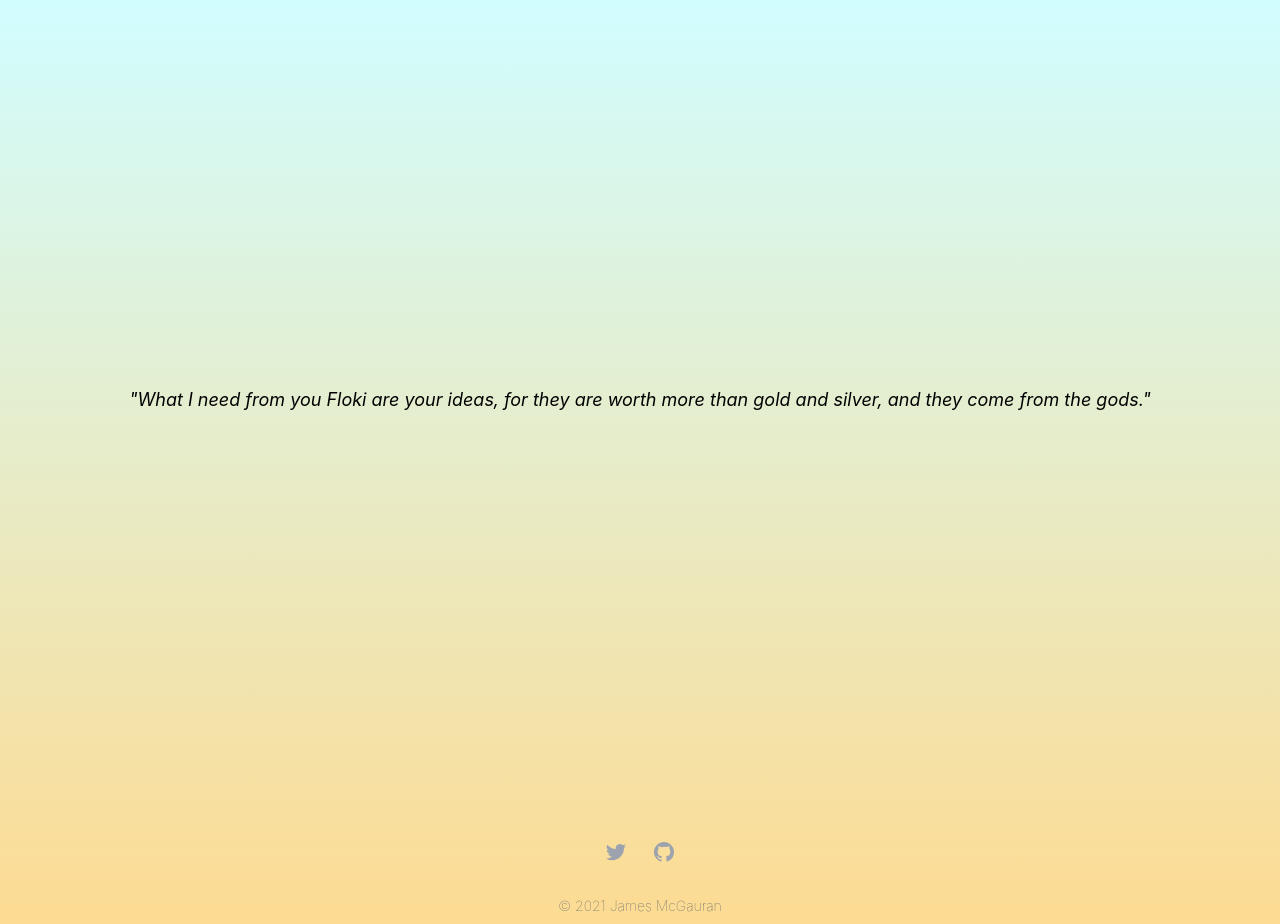
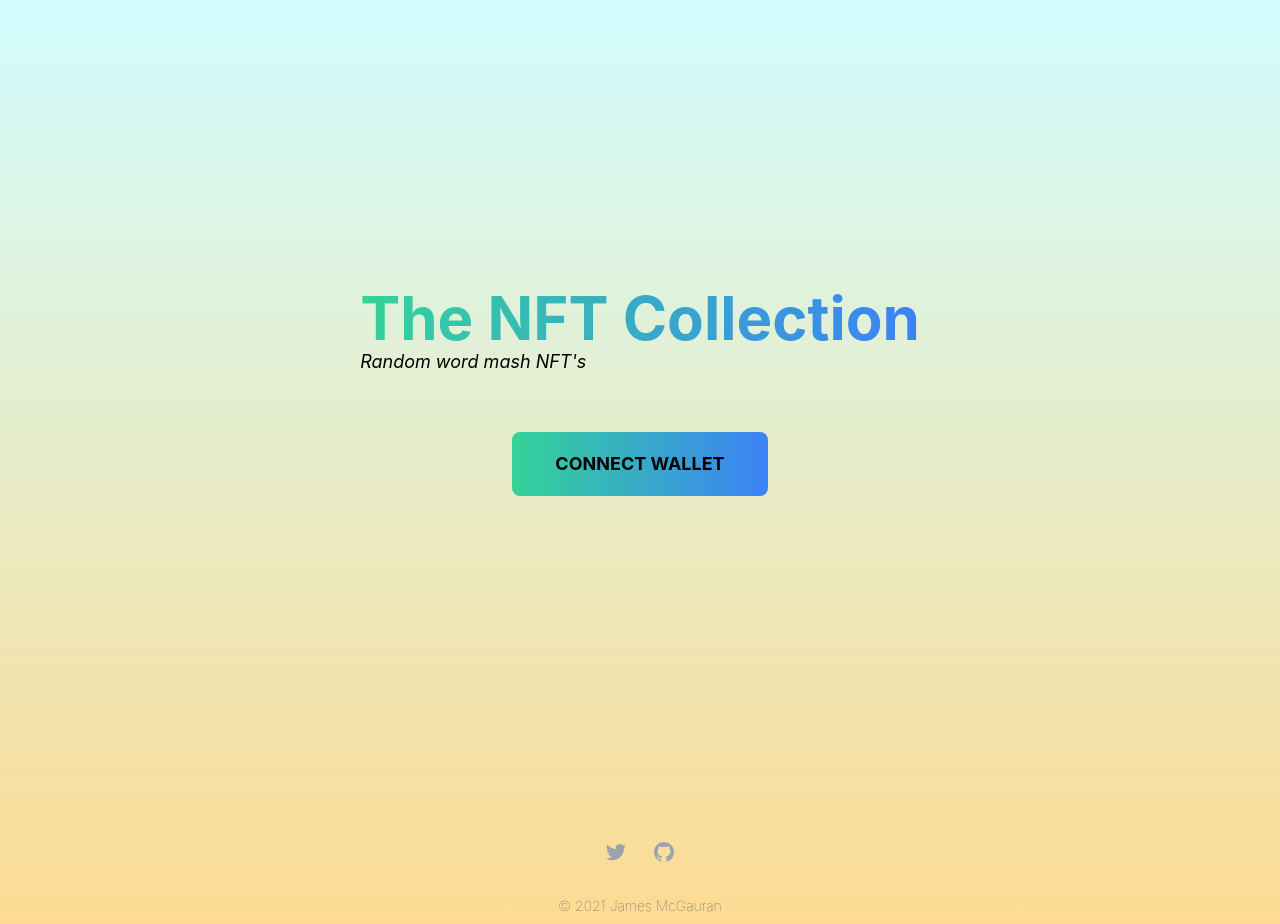
Before and after one commit to jamesmagoo/duppy-NFT, a React (Create React App) app in the folder client/: page / in a window 1280 px wide. Built offline with nearby package versions, Linux system fonts and the light colour scheme.

Commit message:
Build out splash page

```diff
--- a/client/src/App.js
+++ b/client/src/App.js
@@ -1,16 +1,31 @@
 import './App.css';
 import { Fragment } from 'react';
 import Footer from './components/Footer';
-import Floki from './components/Floki';
+import Splash from './components/Splash';
 import Taleb from './components/Taleb'
 import { BrowserRouter as Router, Route, Routes } from 'react-router-dom';
 
+import './App.css';
+
+
+// Constants
+const OPENSEA_LINK = '';
+const TOTAL_MINT_COUNT = 50;
+
 function App() {
+
+   // Render Methods
+  const renderNotConnectedContainer = () => (
+    <button className="cta-button connect-wallet-button">
+      Connect to Wallet
+    </button>
+  );
+
   return (
     <Router>
       <Fragment>
           <Routes>
-          <Route exact path='/' element={<Floki/>} />
+          <Route exact path='/' element={<Splash/>} />
           </Routes>
           <Routes>
           <Route exact path='/taleb' element={<Taleb/>} />
--- /dev/null
+++ b/client/src/components/Button.js
@@ -0,0 +1,16 @@
+import React from 'react';
+
+const Button = (props) => {
+  return (
+    <div>
+      <button
+        onClick={props.onClick}
+        className='bg-gradient-to-r from-green-400 to-blue-500 hover:from-pink-500 hover:to-yellow-500 uppercase font-bold transform h-8 w-32 text-sm md:text-lg md:h-16 md:w-64 md:px-10 rounded-lg hover:font-black hover:shadow-2xl hover:-translate-y-0.5 my-2 sm:my-4'
+      >
+        {props.title}
+      </button>
+    </div>
+  );
+};
+
+export default Button;
--- a/client/src/components/Floki.js
+++ /dev/null
@@ -1,19 +0,0 @@
-import React from 'react';
-import { Link } from 'react-router-dom';
-
-const Floki = () => {
-  return (
-    <div className='flex justify-center items-center h-screen'>
-      <Link to='/taleb'>
-        <div>
-          <p className='text-lg italic'>
-            "What I need from you Floki are your ideas, for they are worth
-            more than gold and silver, and they come from the gods."
-          </p>
-        </div>
-      </Link>
-    </div>
-  );
-};
-
-export default Floki;
--- /dev/null
+++ b/client/src/components/Splash.js
@@ -0,0 +1,20 @@
+import React, { Fragment } from 'react';
+import Button from './Button';
+
+const Splash = () => {
+  return (
+    <Fragment>
+      <div className='flex flex-col justify-center items-center h-screen'>
+        <div>
+          <p className='text-6xl font-bold text-transparent bg-clip-text bg-gradient-to-r from-green-400 to-blue-500'>The NFT Collection</p>
+          <p className='text-lg font-normal italic'>Random word mash NFT's</p>
+        </div>
+        <div className='pt-10'>
+          <Button title='Connect Wallet' />
+        </div>
+      </div>
+    </Fragment>
+  );
+};
+
+export default Splash;
```
